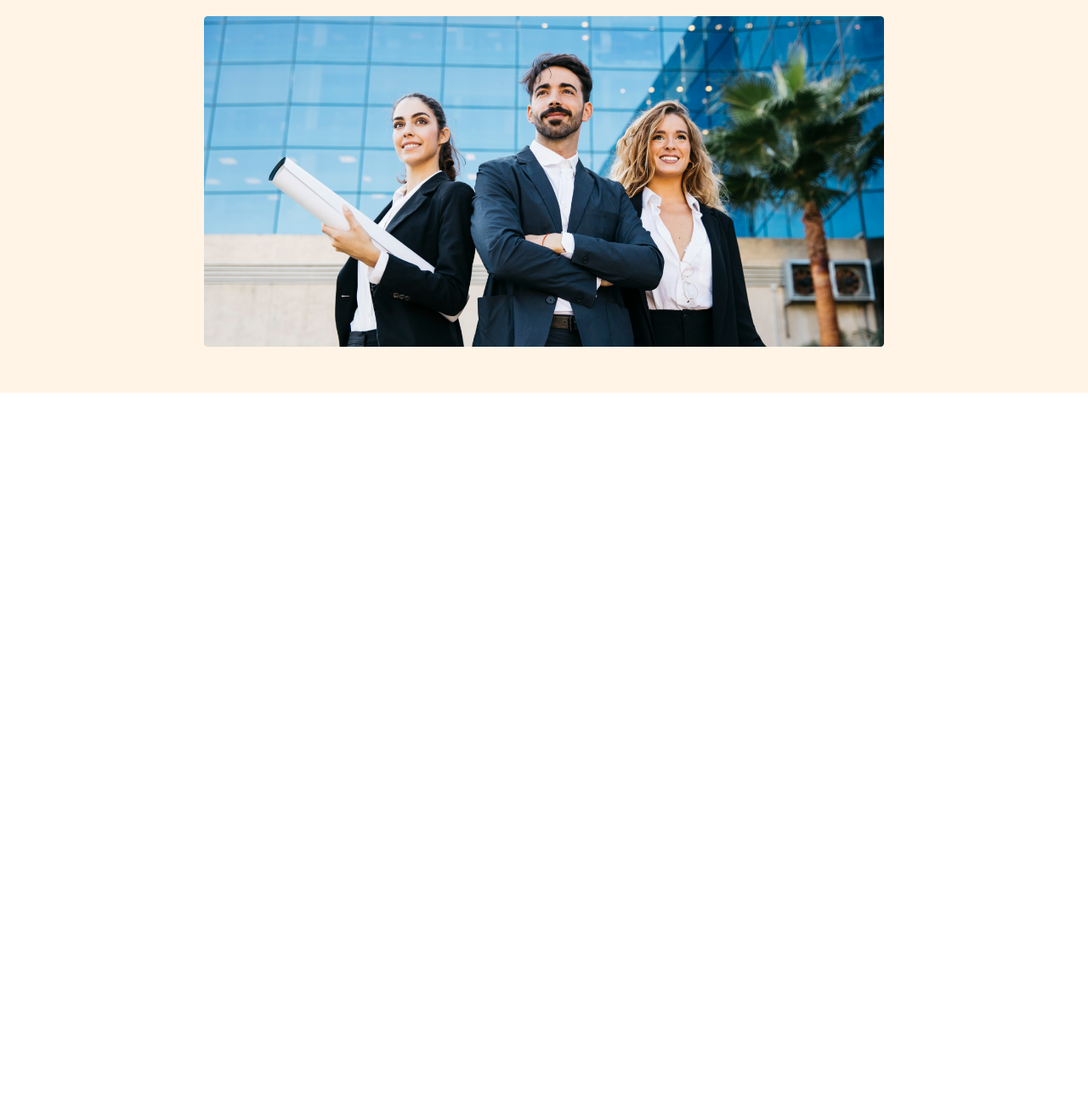
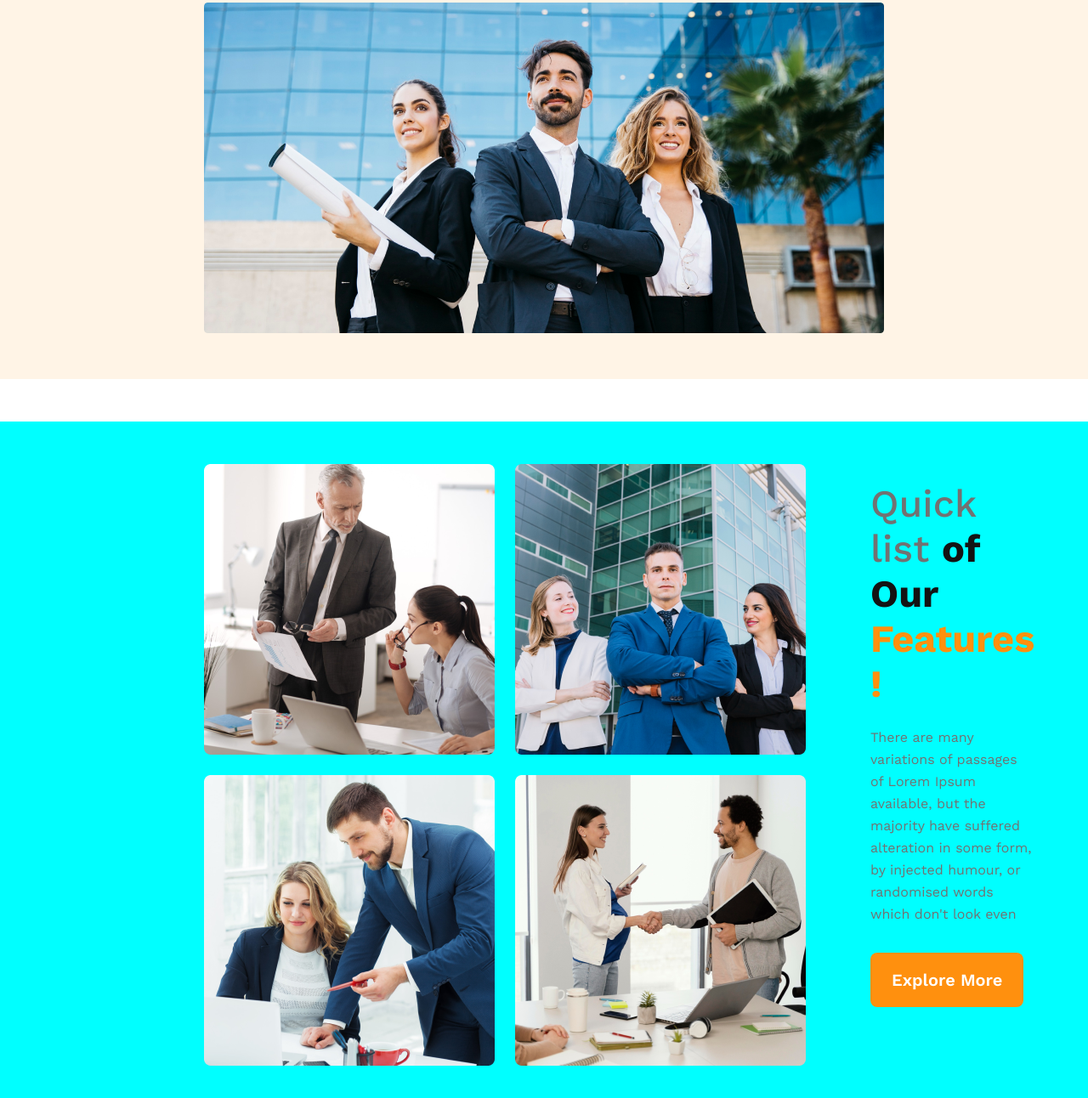
Before and after one commit to justdemocode/g3-project-web, a plain HTML site: page index.html in a window 1280 px wide. Shown: the part 624-1916 px from the top of the page at 85% size. Before the commit the page ends 1086 px from the top, so only its background shows below. Drawn offline with nearby package versions, Linux system fonts and the light colour scheme.

Commit message:
features-section

```diff
--- a/index.html
+++ b/index.html
@@ -38,6 +38,25 @@
     <!-- banner-section-end -->
     <main>
     <!-- start-features-section -->
+    <section class="teams-container">
+        <div class="teams-img-container">
+            <img src="images/team1.png" alt="">
+            <img src="images/team2.png" alt="">
+            <img src="images/team3.png" alt="">
+            <img src="images/team4.png" alt="">
+        </div>
+        <div class="teams-about-container">
+            <h3 class="teams-title">
+                <span class="teams-quick-list">Quick list </span>
+                <span class="teams-of-our">of Our </span>
+                <br>
+                <span class="teams-features">Features !</span>
+            </h3>
+            <p class="teams-discription">There are many variations of passages of Lorem Ipsum available, but the majority have suffered alteration in some form, by injected humour, or randomised words which don't look even</p>
+            <a href="#"><button class="btn-explore-more">Explore More</button></a>
+        </div>
+    </section>
+    <!-- features-section-end -->
     </main>
     <footer>
 
--- a/styels/style.css
+++ b/styels/style.css
@@ -60,7 +60,7 @@ nav > ul > li >a:hover{
     text-align: center;
     font-size: 4rem;
     font-weight: 700;
-    margin-top: 10rem;
+    margin-top: 9rem;
 }
 
 .banner-discription{
@@ -94,11 +94,67 @@ nav > ul > li >a:hover{
 /* end-banner-section */
 
 
+/* main section style */
+main{
+    padding: 3.125rem 15rem;
+    background-color: aqua;
+    margin-top: 3.125rem;
+
+}
+
+/* start-features-section */
+
+.teams-container{
+    display: flex;
+    align-items: center;
+    gap: 4.75rem;
+}
+
+.teams-img-container{
+    display: grid;
+    grid-template-columns: repeat(2,1fr);
+    gap: 1.5rem;
+}
+
+/* teams-title-style */
+
+.teams-quick-list{
+    color: #727272;
+    font-size: 2.813rem;
+    font-weight: 500;
+}
+
+.teams-of-our{
+    color: #131313;
+    font-size: 2.813rem;
+    font-weight: 700;
+
+}
+
+.teams-features{
+    color: #FF900E;
+    font-size: 2.813rem;
+    font-weight: 700;
+}
+
+.teams-discription{
+    color:  #727272;
+    font-size: 1rem;
+    font-weight: 400;
+    line-height: 1.625rem;
+    margin-top: 1.5rem;
+}
+/* features-section-end */
 
 
 
 
 
+
+
+
+
+/* ------------------------------------------------------------------------------------------ */
 
 
 
```
